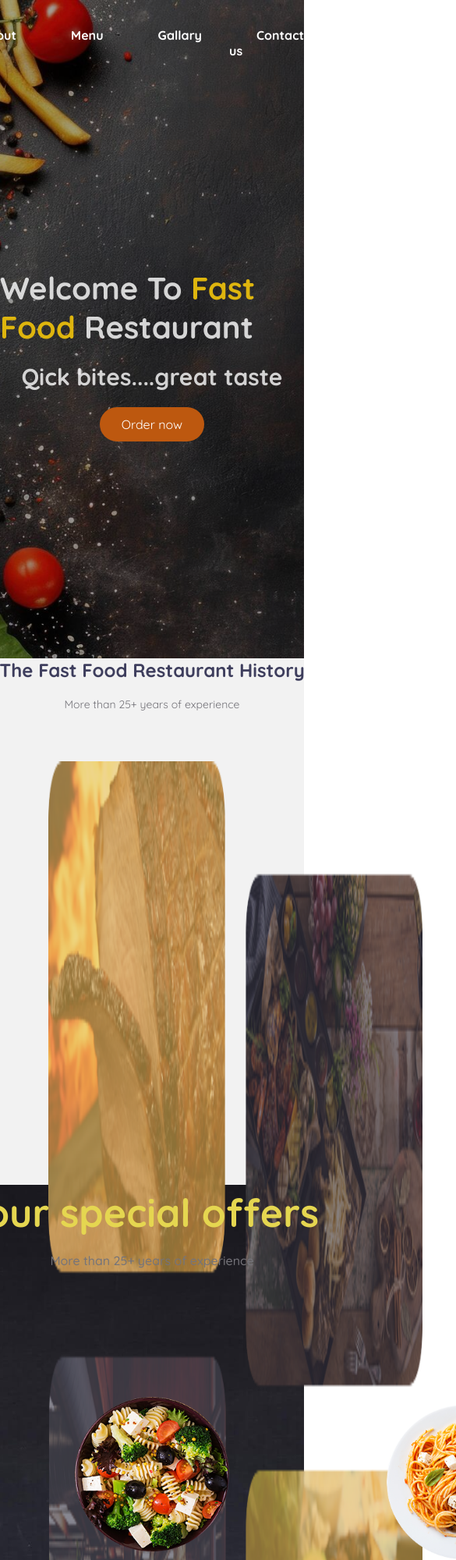
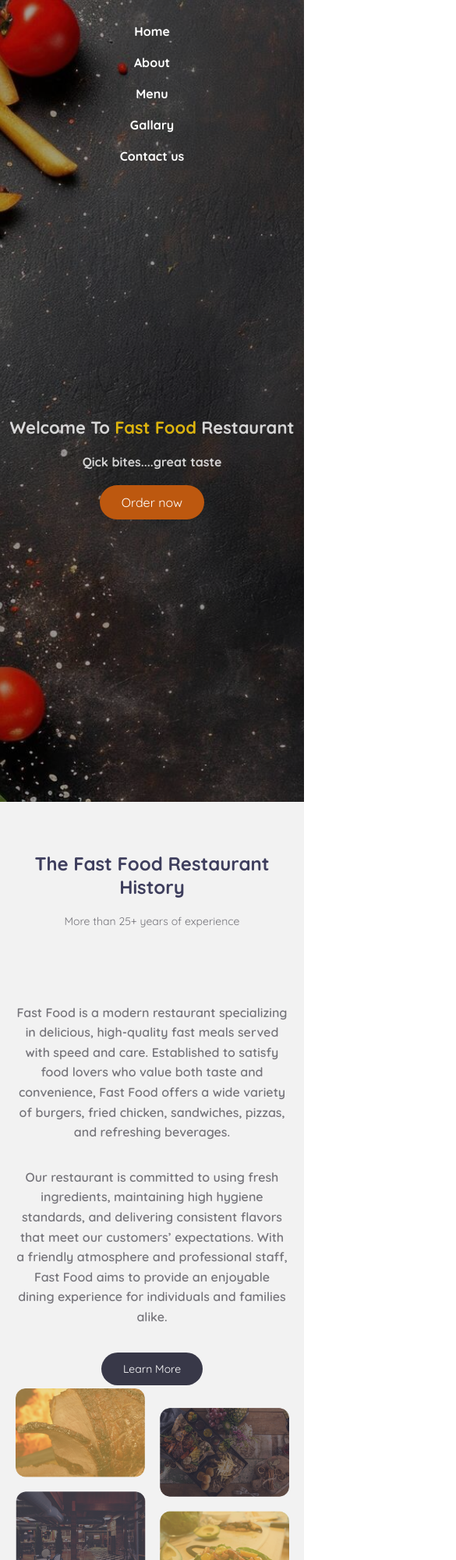
Before and after one commit to ahmedrt671-max/Fast-Food, a plain HTML site: page index.html in a window 390 px wide. Shown: the top 2000 px of the page at 78% size, 585 px wide, since content can reach past the window. Drawn offline with Linux system fonts and the light colour scheme; a web font is replaced by a local one.

Commit message:
Add files via upload

```diff
--- a/style.css
+++ b/style.css
@@ -602,3 +602,145 @@ form textarea {
   color: #fff;
 }
 /* Footer End */
+@media (max-width: 992px) {
+
+  .container {
+    max-width: 90%;
+  }
+
+  #About {
+    height: auto;
+    padding: 4rem 0;
+  }
+
+  #About .about-content {
+    flex-direction: column;
+    text-align: center;
+  }
+
+  #About .about-content img {
+    width: 100%;
+    max-width: 400px;
+    margin: auto;
+  }
+
+  #About .about-content p {
+    margin: 2rem 0 0;
+  }
+
+  #offers {
+    height: auto;
+    padding: 4rem 0;
+  }
+
+  #offers .offers-items {
+    flex-wrap: wrap;
+  }
+
+  .offer-img {
+    margin: 40px;
+  }
+
+  #menu .menu-items {
+    flex-direction: column;
+  }
+
+  #contact .contact-content {
+    flex-direction: column;
+  }
+
+  #contact .contact-content .contact-info,
+  form {
+    width: 100%;
+  }
+}
+
+/* Mobile Devices */
+@media (max-width: 768px) {
+
+  header {
+    height: auto;
+    padding-bottom: 3rem;
+  }
+
+  #navbar {
+    justify-content: center;
+    padding-top: 20px;
+  }
+
+  #navbar ul {
+    flex-direction: column;
+    text-align: center;
+  }
+
+  #navbar ul li a {
+    padding: 10px;
+    display: block;
+  }
+
+  header .content h1 {
+    font-size: 28px;
+    text-align: center;
+  }
+
+  header .content p {
+    font-size: 18px;
+    text-align: center;
+  }
+
+  #offers h2,
+  #menu h2 {
+    font-size: 32px;
+  }
+
+  .offer-img {
+    width: 160px;
+    height: 160px;
+    margin: 30px;
+  }
+
+  #menu .menu-items .menu-item {
+    flex-direction: column;
+    text-align: center;
+  }
+
+  #menu .menu-items .menu-item img {
+    margin-bottom: 15px;
+  }
+
+  #daytime .daytime-items {
+    flex-direction: column;
+    height: auto;
+    padding: 3rem 0;
+  }
+
+  #gallery .img-gallery img {
+    width: 90%;
+    height: auto;
+  }
+}
+
+/* Small Mobile */
+@media (max-width: 480px) {
+
+  header .content h1 {
+    font-size: 22px;
+  }
+
+  header .content p {
+    font-size: 16px;
+  }
+
+  .btn {
+    padding: 10px 20px;
+    font-size: 14px;
+  }
+
+  #gallery h2 {
+    font-size: 28px;
+  }
+
+  #contact .contact-content {
+    gap: 20px;
+  }
+}
```
